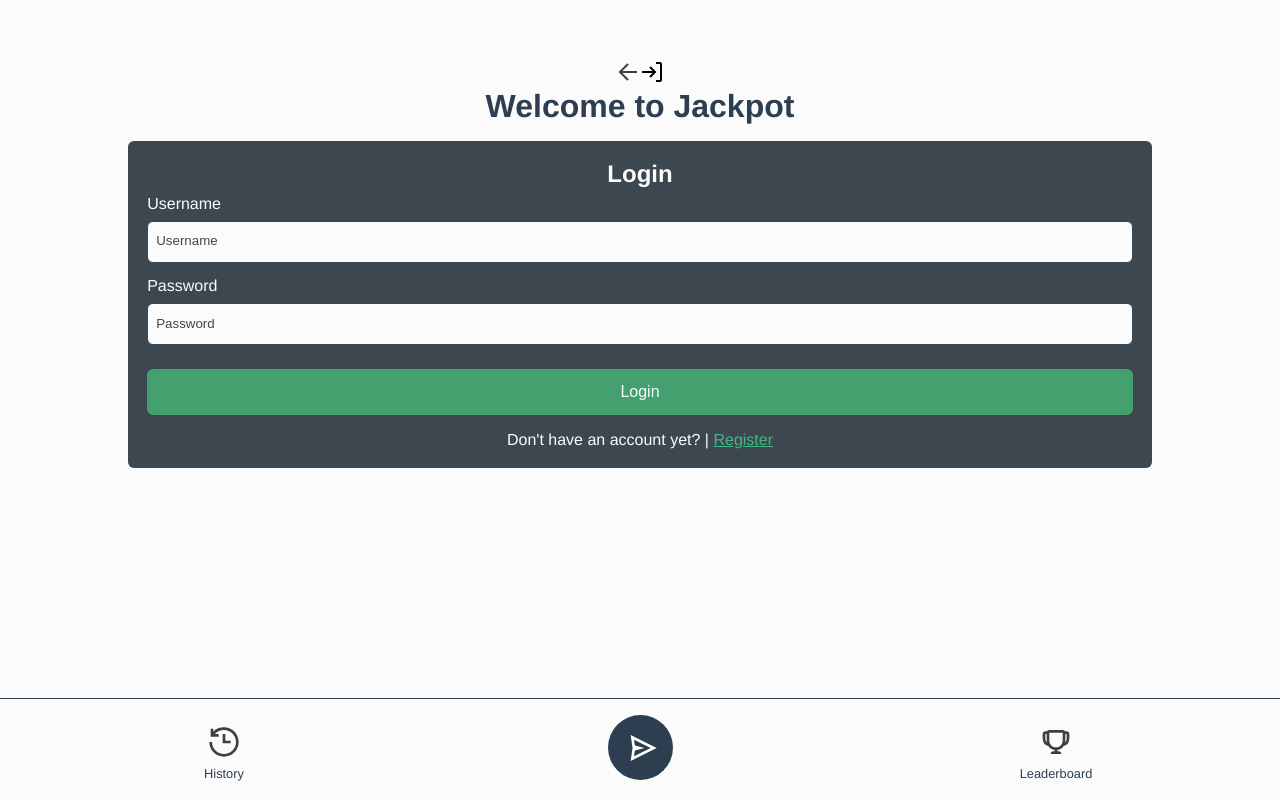
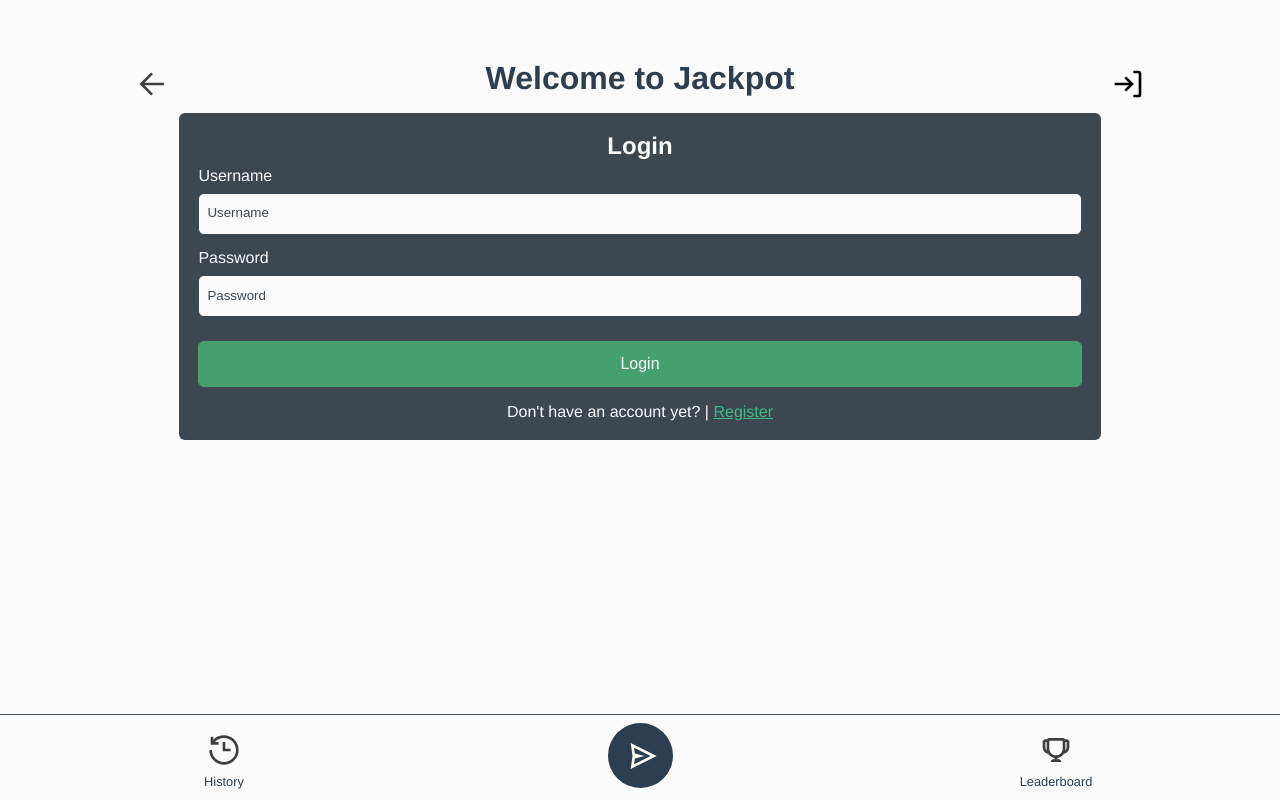
Before and after one commit to lienapaeps/webtechadvanced-eindbaas-frontend, a Vue app: page / in a window 1280 px wide. Built offline with nearby package versions, Linux system fonts and the light colour scheme.

Commit message:
feat: fix api connection leaderboard

```diff
--- a/src/App.vue
+++ b/src/App.vue
@@ -20,12 +20,12 @@ const routes = {
 
 //get hash from url
 let currentPath = ref(window.location.hash);
-console.log(currentPath + " is the current path");
+// console.log(currentPath + " is the current path");
 
 // computed properties are derived from other variables, this will return the name of a component
 let currentView = computed(() =>
   routes[currentPath.value.slice(1) || '/'] || Home);
-console.log(currentView);
+// console.log(currentView);
 
 onMounted( () => {
   window.addEventListener('hashchange', () => {
@@ -36,26 +36,20 @@ onMounted( () => {
 </script>
 <template>
   <div id="app">
-    <a class="toHome" href="#/home"><img src="./assets/arrow-left.svg" alt="back"></a>
-    <a href="#/login" class="logout"><img src="./assets/logout.svg" alt="logout"></a>
+    <div class="nav nav--top">
+      <a class="top__link toHome" href="#/home"><img class="nav__icon" src="./assets/arrow-left.svg" alt="back"></a>
+      <a class="top__link logout" href="#/login"><img class="nav__icon" src="./assets/logout.svg" alt="logout"></a>
+    </div>
           <component :is="currentView" />
-    <div class="nav">
-      <a class="navlink " href="#/history"><img src="./assets/time-history.svg" alt="history"><span>History</span></a>
-      <a class="toSend" href="#/Send"><img src="./assets/send.svg" alt="send"></a>
-      <a class="navlink" href="#/leader"><img src="./assets/cup.svg" alt="cup"><span>Leaderboard</span></a>
+    <div class="nav nav--bottom">
+      <a class="nav__link " href="#/history"><img class="nav__icon" src="./assets/time-history.svg" alt="history"><span>History</span></a>
+      <a class="icon--send" href="#/send"><img src="./assets/send.svg" alt="send"></a>
+      <a class="nav__link" href="#/leader"><img class="nav__icon" src="./assets/cup.svg" alt="cup"><span>Leaderboard</span></a>
     </div>
 
   </div>
 </template>
 <style>
-/* @import url("https://cdn.jsdelivr.net/npm/bootstrap-icons@1.8.1/font/bootstrap-icons.css"); */
-
-* {
-  box-sizing: border-box;
-  margin: 0;
-  padding: 0;
-}
-
 #app {
   font-family: Avenir, Helvetica, Arial, sans-serif;
   -webkit-font-smoothing: antialiased;
@@ -64,37 +58,4 @@ onMounted( () => {
   color: #2c3e50;
   margin-top: 60px;
 }
-
-.nav {
-  display: grid;
-  position: absolute;
-  bottom: 0;
-  width: 100%;
-  grid-template-columns: 1fr 1fr 1fr;
-  grid-template-rows: 1fr;
-  justify-items: space-around;
-  align-items: center;
-  border-top: 1px solid #2c3e50;
-  padding: 1em 1em;
-}
-
-.toSend {
-  width: 100%;
-  height: 100%;
-}
-
-.navlink {
-  display: flex;
-  flex-direction: column;
-  align-items: center;
-  font-size: .8em;
-  color: #2c3e50;
-  text-decoration: none;
-}
-
-.navlink img {
-  width: 32px;
-  height: 32px;
-  margin: 8px;
-}
 </style>
--- a/src/components/History.vue
+++ b/src/components/History.vue
@@ -1,11 +1,15 @@
 <script setup>
 import { ref } from 'vue'
+
 
 </script>
 
 <template>
-  <header>History</header>
+  <header><h1>History</h1></header>
   <main>
+    <div class="card">
+      <p>something something</p>
+    </div>
   </main>
   <nav></nav>
 </template>
--- a/src/components/Leader.vue
+++ b/src/components/Leader.vue
@@ -1,11 +1,36 @@
 <script setup>
-import { ref } from 'vue'
+import { ref, onMounted } from 'vue';
+
+let users = ref([]);
+let username = ref('');
+let balance = ref('');
+
+function addLeader() {
+  fetch("http://localhost:3001/api/v1/users")
+  .then(response => response.json())
+  .then((data) => {
+      users.value = data.data.users;
+      users.value.revers();
+  })
+  .catch(error => console.log(error));
+}
+
+onMounted(() => {
+  addLeader();
+});
 
 </script>
 
 <template>
-  <header>Leaderboard</header>
-  <main>
+  <header><h1>Leaderboard</h1></header>
+  <main class="main__leaders">
+    <div class="card card__leader" v-for="user, index in users" v-bind:key="index">
+      <div class="card__front">
+        <div class="card__item leader--rank">#</div>
+        <div class="card__item leader--name">{{ user.username}}</div>
+      </div>
+        <div class="card__item leader--balance">{{user.balance}}</div>
+    </div>
   </main>
   <nav></nav>
 </template>
--- a/src/sass/_global.scss
+++ b/src/sass/_global.scss
@@ -1,8 +1,30 @@
 @use "./colors";
 * {
-    box-sizing: border-box;
-  }
+  box-sizing: border-box;
+  margin: 0;
+  padding: 0;
+}
+
 
   body {
     background-color: colors.$offwhite;
   }
+
+  main {
+    margin-top: 40px;
+    width: 100%;
+    height: auto;
+    padding: 0 5%;
+  }
+
+  .main__leaders {
+    display: flex;
+    flex-direction: column;
+    justify-content: flex-start;
+    align-items: center;
+  }
+
+  header {
+    font-size: .8em;
+    padding-top: 10px;
+  }
--- a/src/sass/app.scss
+++ b/src/sass/app.scss
@@ -3,3 +3,5 @@
 @use "./components/alert";
 @use "./components/form";
 @use "./components/btn";
+@use "./components/nav";
+@use "./components/card";
--- /dev/null
+++ b/src/sass/components/_card.scss
@@ -0,0 +1,34 @@
+@use "../colors";
+
+.card {
+    width: 90%;
+    background-color: colors.$dark;
+    color: colors.$offwhite;
+    border-radius: 10px;
+    margin: .3em 0;
+}
+
+.card__leader {
+    display: flex;
+    flex-direction: row;
+    align-items: center;
+    justify-content: space-between;
+    padding: .8em 1em;
+}
+
+.card__item {
+    display: inline-block;
+    font-size: 1em;
+}
+
+.leader--rank {
+    background-color: colors.$offwhite;
+    color: colors.$dark;
+    border-radius: 500px;
+    padding: .5em .8em;
+    margin-right: .8em;
+}
+
+.leader--balance {
+    margin-right: 1em ;
+}
--- /dev/null
+++ b/src/sass/components/_nav.scss
@@ -0,0 +1,51 @@
+@use "../colors";
+
+.nav {
+    position: absolute;
+    width: 100%;
+    max-width: 100%;
+  }
+
+  .nav--top {
+    display: flex;
+    flex-direction: row;
+    justify-content: space-between;
+    align-items: center;
+    padding: 0 10%;
+  }
+
+  .top--link {
+      color: colors.$dark;
+  }
+
+  .nav--bottom {
+    display: grid;
+    grid-template-columns: 1fr 1fr 1fr;
+    grid-template-rows: 1fr;
+    justify-items: space-around;
+    align-items: center;
+    bottom: 0;
+    border-top: 1px solid colors.$dark;
+    padding: .5em 1em;
+
+  }
+
+  .icon--send {
+    width: 100%;
+    height: 100%;
+  }
+
+  .nav__link {
+    display: flex;
+    flex-direction: column;
+    align-items: center;
+    font-size: .8em;
+    color: #2c3e50;
+    text-decoration: none;
+  }
+
+  .nav__icon {
+    width: 32px;
+    height: 32px;
+    margin: 8px;
+  }
```
Also changed, not shown: 1 other file (tests, documents, lock files or other folders).
